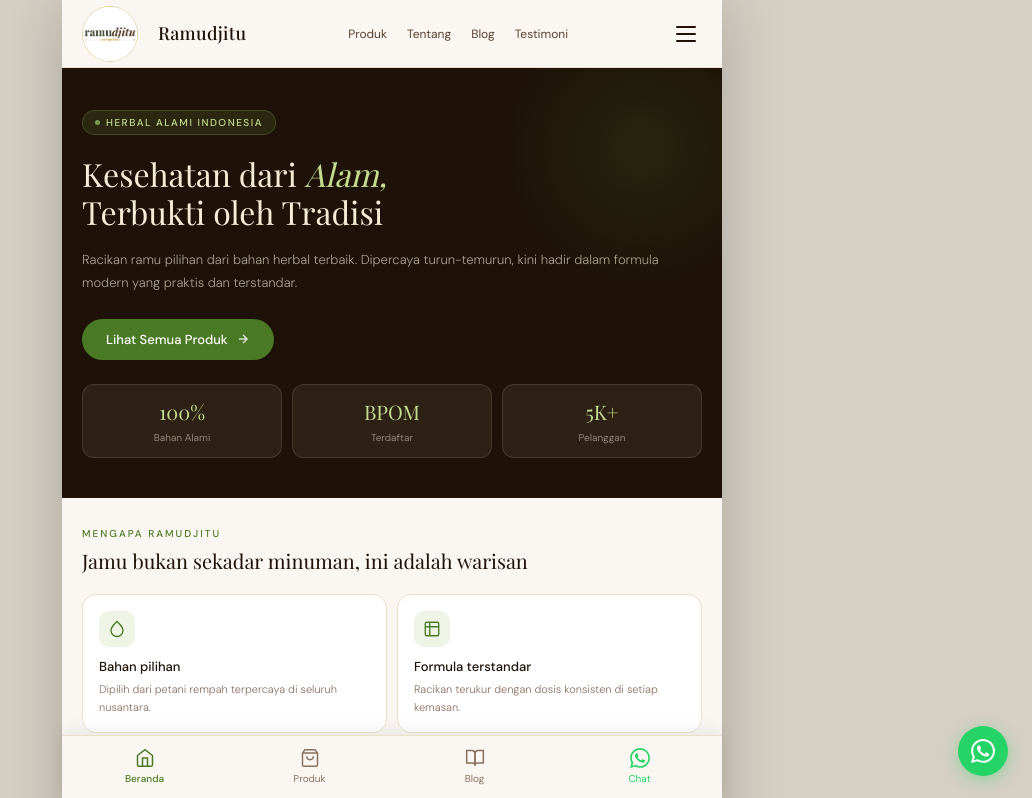
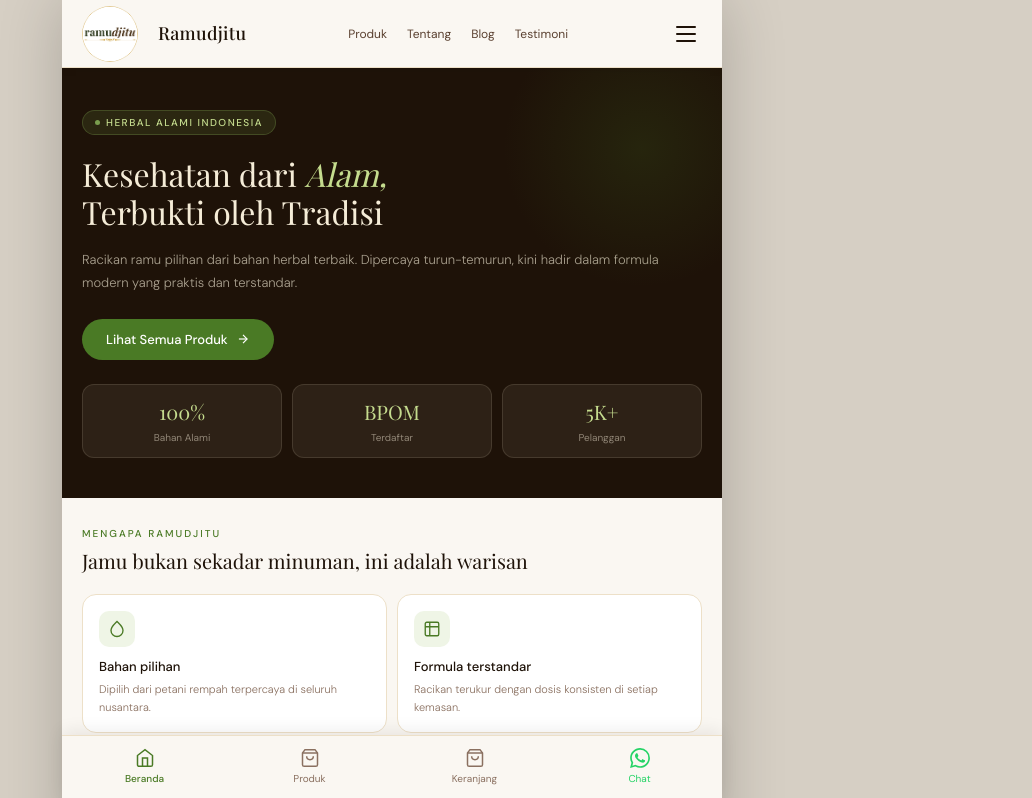
Before and after one commit to ramudjitu/ramudjitu-store, a Next.js app: page / in a window 1280 px wide. Shown: the top 798 px of the page, without its empty margins (248-1280 px from the left). Built offline with nearby package versions, Linux system fonts and the light colour scheme; a web font is replaced by a local one.

Commit message:
update footer dan bottom nav

```diff
--- a/app/page.tsx
+++ b/app/page.tsx
@@ -226,6 +226,10 @@
   .ramu-sosmed-btn { width: 34px; height: 34px; border-radius: 50%; background: rgba(245,236,215,0.08); border: 1px solid rgba(245,236,215,0.15); display: flex; align-items: center; justify-content: center; text-decoration: none; transition: all 0.2s; }
   .ramu-sosmed-btn:hover { background: var(--green-mid); border-color: var(--green-mid); }
   .ramu-sosmed-btn svg { width: 15px; height: 15px; fill: rgba(245,236,215,0.7); }
+  .ramu-sosmed-fb { background: #1877F2 !important; border-color: #1877F2 !important; }
+  .ramu-sosmed-ig { background: #E1306C !important; border-color: #E1306C !important; }
+  .ramu-sosmed-yt { background: #FF0000 !important; border-color: #FF0000 !important; }
+  .ramu-sosmed-tt { background: #010101 !important; border-color: #333 !important; }
   .ramu-footer-links { display: flex; flex-wrap: wrap; gap: 8px 20px; margin-bottom: 1.5rem; }
   .ramu-footer-links a { font-size: 11px; color: rgba(245,236,215,0.4); text-decoration: none; transition: color 0.2s; cursor: pointer; }
   .ramu-footer-links a:hover { color: var(--green-light); }
@@ -421,29 +425,27 @@
 
           {/* FOOTER */}
           <footer className="ramu-footer">
-            <div className="ramu-footer-logo">🌿 Ramudjitu</div>
+            <div className="ramu-footer-logo"><img src="/logo.png" style={{width:"40px", height:"40px", borderRadius:"50%", objectFit:"cover", marginRight:"8px", verticalAlign:"middle"}} />Ramudjitu</div>
             <div className="ramu-footer-tagline">Herbal pilihan, kesehatan terjaga</div>
             <div className="ramu-footer-sosmed">
-              <a href="https://facebook.com/ramudjitu" target="_blank" rel="noopener noreferrer" className="ramu-sosmed-btn">
+              <a href="https://facebook.com/ramudjitu" target="_blank" rel="noopener noreferrer" className="ramu-sosmed-btn ramu-sosmed-fb">
                 <svg viewBox="0 0 24 24"><path d="M18 2h-3a5 5 0 00-5 5v3H7v4h3v8h4v-8h3l1-4h-4V7a1 1 0 011-1h3z"/></svg>
               </a>
-              <a href="https://instagram.com/ramudjitu" target="_blank" rel="noopener noreferrer" className="ramu-sosmed-btn">
+              <a href="https://instagram.com/ramudjitu" target="_blank" rel="noopener noreferrer" className="ramu-sosmed-btn ramu-sosmed-ig">
                 <svg viewBox="0 0 24 24"><rect x="2" y="2" width="20" height="20" rx="5" ry="5"/><path d="M16 11.37A4 4 0 1112.63 8 4 4 0 0116 11.37z"/><line x1="17.5" y1="6.5" x2="17.51" y2="6.5"/></svg>
               </a>
-              <a href="https://youtube.com/@ramudjitu" target="_blank" rel="noopener noreferrer" className="ramu-sosmed-btn">
+              <a href="https://youtube.com/@ramudjitu" target="_blank" rel="noopener noreferrer" className="ramu-sosmed-btn ramu-sosmed-yt">
                 <svg viewBox="0 0 24 24"><path d="M22.54 6.42a2.78 2.78 0 00-1.95-1.96C18.88 4 12 4 12 4s-6.88 0-8.59.46a2.78 2.78 0 00-1.95 1.96A29 29 0 001 12a29 29 0 00.46 5.58A2.78 2.78 0 003.41 19.6C5.12 20 12 20 12 20s6.88 0 8.59-.46a2.78 2.78 0 001.95-1.95A29 29 0 0023 12a29 29 0 00-.46-5.58z"/><polygon points="9.75 15.02 15.5 12 9.75 8.98 9.75 15.02" style={{fill:"var(--brown-dark)"}}/></svg>
               </a>
-              <a href="https://tiktok.com/@ramudjitu" target="_blank" rel="noopener noreferrer" className="ramu-sosmed-btn">
+              <a href="https://tiktok.com/@ramudjitu" target="_blank" rel="noopener noreferrer" className="ramu-sosmed-btn ramu-sosmed-tt">
                 <svg viewBox="0 0 24 24"><path d="M19.59 6.69a4.83 4.83 0 01-3.77-4.25V2h-3.45v13.67a2.89 2.89 0 01-2.88 2.5 2.89 2.89 0 01-2.89-2.89 2.89 2.89 0 012.89-2.89c.28 0 .54.04.79.1V9.01a6.33 6.33 0 00-.79-.05 6.34 6.34 0 00-6.34 6.34 6.34 6.34 0 006.34 6.34 6.34 6.34 0 006.33-6.34V8.69a8.18 8.18 0 004.78 1.52V6.75a4.85 4.85 0 01-1.01-.06z"/></svg>
               </a>
             </div>
             <div className="ramu-footer-links">
-              <a onClick={() => scrollTo("produk")}>Produk</a>
-              <a onClick={() => scrollTo("tentang")}>Tentang Kami</a>
-              <Link href="/blog" style={{color:"rgba(245,236,215,0.4)", textDecoration:"none"}}>Blog</Link>
-              <a onClick={() => scrollTo("testimoni")}>Testimoni</a>
               <a href="#">Syarat & Ketentuan</a>
               <a href="#">Kebijakan Privasi</a>
+              <a href="#">Kebijakan Pengembalian</a>
+              <a href="#">Hubungi Kami</a>
               <a href="#">FAQ</a>
             </div>
             <div className="ramu-footer-copy">© 2026 Ramudjitu · Semua hak dilindungi</div>
@@ -460,10 +462,10 @@
                 <svg viewBox="0 0 24 24"><path d="M6 2L3 6v14a2 2 0 002 2h14a2 2 0 002-2V6l-3-4z"/><line x1="3" y1="6" x2="21" y2="6"/><path d="M16 10a4 4 0 01-8 0"/></svg>
                 <span>Produk</span>
               </button>
-              <Link href="/blog" className="ramu-bottom-nav-item">
-                <svg viewBox="0 0 24 24"><path d="M2 3h6a4 4 0 014 4v14a3 3 0 00-3-3H2z"/><path d="M22 3h-6a4 4 0 00-4 4v14a3 3 0 013-3h7z"/></svg>
-                <span>Blog</span>
-              </Link>
+              <button className="ramu-bottom-nav-item" onClick={() => scrollTo("produk")}>
+                <svg viewBox="0 0 24 24" fill="none" stroke="currentColor" strokeWidth="2"><path d="M6 2L3 6v14a2 2 0 002 2h14a2 2 0 002-2V6l-3-4z"/><line x1="3" y1="6" x2="21" y2="6"/><path d="M16 10a4 4 0 01-8 0"/></svg>
+                <span>Keranjang</span>
+              </button>
               <button className="ramu-bottom-nav-item ramu-bottom-nav-wa" onClick={() => window.open(`https://wa.me/${waNumber}`, "_blank")}>
                 <svg viewBox="0 0 24 24"><path d="M17.472 14.382c-.297-.149-1.758-.867-2.03-.967-.273-.099-.471-.148-.67.15-.197.297-.767.966-.94 1.164-.173.199-.347.223-.644.075-.297-.15-1.255-.463-2.39-1.475-.883-.788-1.48-1.761-1.653-2.059-.173-.297-.018-.458.13-.606.134-.133.298-.347.446-.52.149-.174.198-.298.298-.497.099-.198.05-.371-.025-.52-.075-.149-.669-1.612-.916-2.207-.242-.579-.487-.5-.669-.51-.173-.008-.371-.01-.57-.01-.198 0-.52.074-.792.372-.272.297-1.04 1.016-1.04 2.479 0 1.462 1.065 2.875 1.213 3.074.149.198 2.096 3.2 5.077 4.487.709.306 1.262.489 1.694.625.712.227 1.36.195 1.871.118.571-.085 1.758-.719 2.006-1.413.248-.694.248-1.289.173-1.413-.074-.124-.272-.198-.57-.347m-5.421 7.403h-.004a9.87 9.87 0 01-5.031-1.378l-.361-.214-3.741.982.998-3.648-.235-.374a9.86 9.86 0 01-1.51-5.26c.001-5.45 4.436-9.884 9.888-9.884 2.64 0 5.122 1.03 6.988 2.898a9.825 9.825 0 012.893 6.994c-.003 5.45-4.437 9.884-9.885 9.884m8.413-18.297A11.815 11.815 0 0012.05 0C5.495 0 .16 5.335.157 11.892c0 2.096.547 4.142 1.588 5.945L.057 24l6.305-1.654a11.882 11.882 0 005.683 1.448h.005c6.554 0 11.89-5.335 11.893-11.893a11.821 11.821 0 00-3.48-8.413z"/></svg>
                 <span>Chat</span>
@@ -474,10 +476,6 @@
         </div>
       </div>
 
-      {/* WA FLOAT - desktop */}
-      <button className="ramu-wa-float" onClick={() => window.open(`https://wa.me/${waNumber}`, "_blank")}>
-        <svg viewBox="0 0 24 24"><path d="M17.472 14.382c-.297-.149-1.758-.867-2.03-.967-.273-.099-.471-.148-.67.15-.197.297-.767.966-.94 1.164-.173.199-.347.223-.644.075-.297-.15-1.255-.463-2.39-1.475-.883-.788-1.48-1.761-1.653-2.059-.173-.297-.018-.458.13-.606.134-.133.298-.347.446-.52.149-.174.198-.298.298-.497.099-.198.05-.371-.025-.52-.075-.149-.669-1.612-.916-2.207-.242-.579-.487-.5-.669-.51-.173-.008-.371-.01-.57-.01-.198 0-.52.074-.792.372-.272.297-1.04 1.016-1.04 2.479 0 1.462 1.065 2.875 1.213 3.074.149.198 2.096 3.2 5.077 4.487.709.306 1.262.489 1.694.625.712.227 1.36.195 1.871.118.571-.085 1.758-.719 2.006-1.413.248-.694.248-1.289.173-1.413-.074-.124-.272-.198-.57-.347m-5.421 7.403h-.004a9.87 9.87 0 01-5.031-1.378l-.361-.214-3.741.982.998-3.648-.235-.374a9.86 9.86 0 01-1.51-5.26c.001-5.45 4.436-9.884 9.888-9.884 2.64 0 5.122 1.03 6.988 2.898a9.825 9.825 0 012.893 6.994c-.003 5.45-4.437 9.884-9.885 9.884m8.413-18.297A11.815 11.815 0 0012.05 0C5.495 0 .16 5.335.157 11.892c0 2.096.547 4.142 1.588 5.945L.057 24l6.305-1.654a11.882 11.882 0 005.683 1.448h.005c6.554 0 11.89-5.335 11.893-11.893a11.821 11.821 0 00-3.48-8.413z"/></svg>
-      </button>
     </>
   );
 }
```
